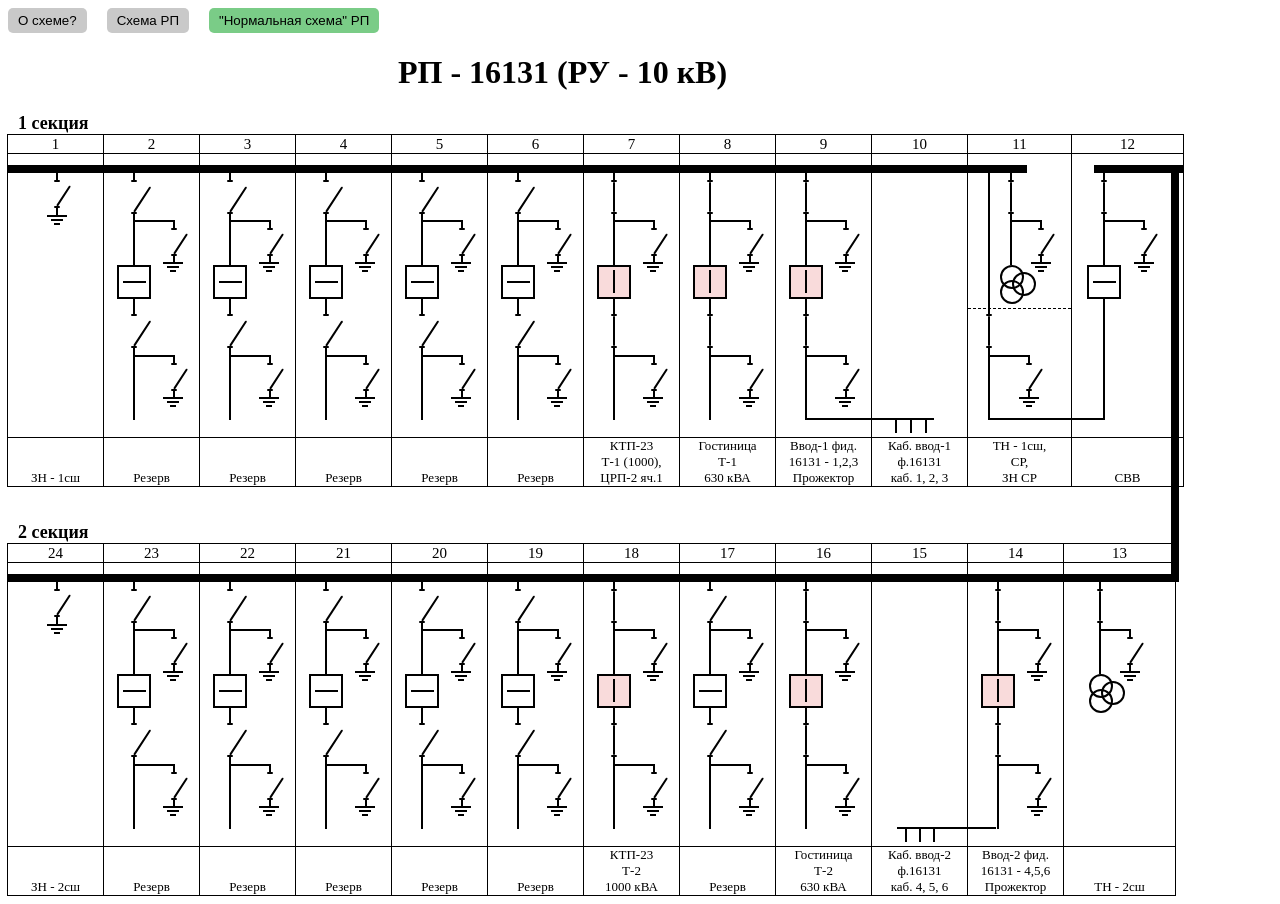
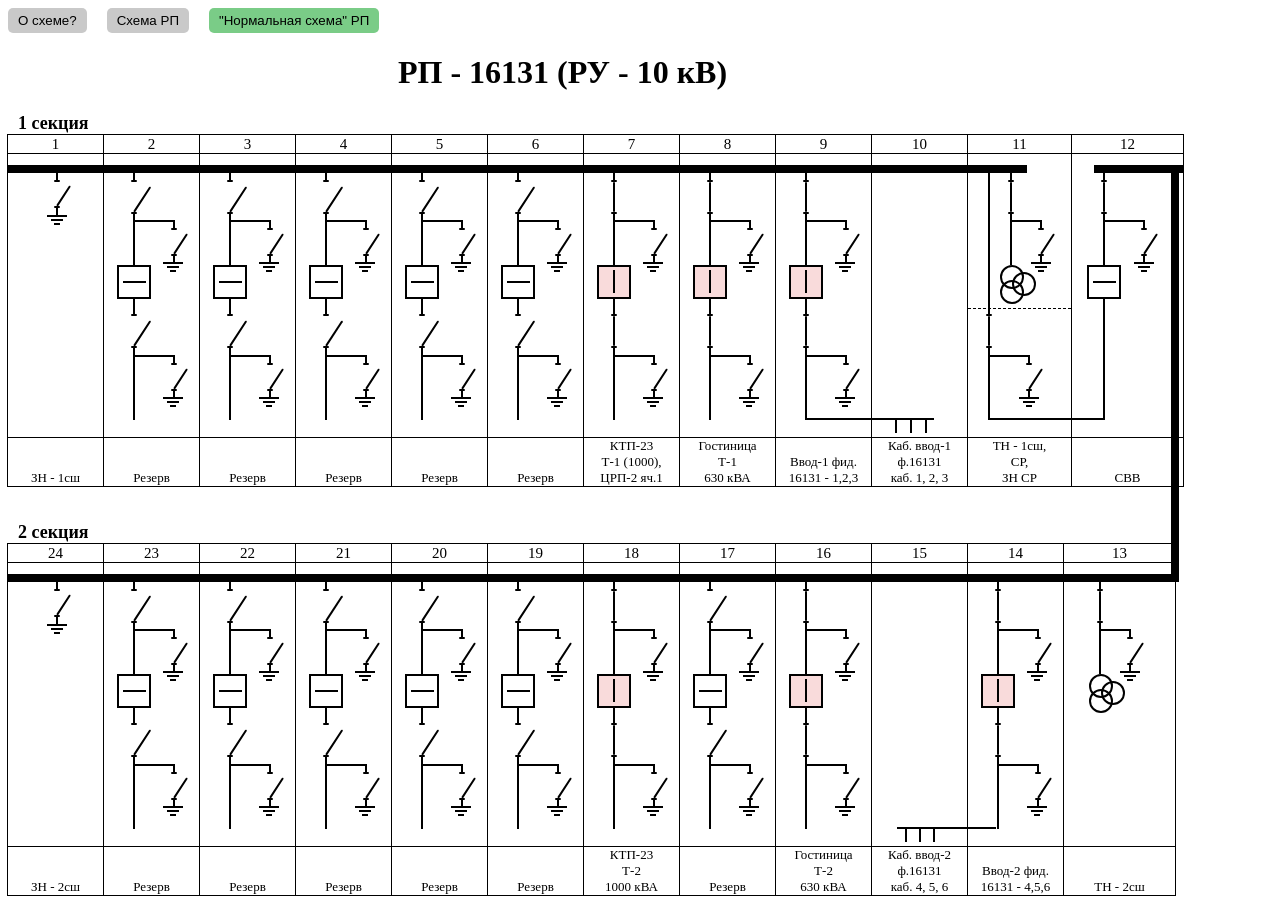
Before and after one commit to VDN74/rp16131, a React (Vite) app: page / in a window 1280 px wide. Built offline with nearby package versions, Linux system fonts and the light colour scheme.

Commit message:
3for deploy

```diff
--- a/src/App.jsx
+++ b/src/App.jsx
@@ -208,7 +208,7 @@ const App = () => {
           number={9}
           name={"Ввод-1 фид."}
           inf1={"16131 - 1,2,3"}
-          inf2={"Прожектор"}
+          inf2={""}
           devicesStatus={statusDevicesCells[9]}
           handleToggleDevice={handleToggleDevice}
         ></Cell>
@@ -337,7 +337,7 @@ const App = () => {
           number={14}
           name={"Ввод-2 фид."}
           inf1={"16131 - 4,5,6"}
-          inf2={"Прожектор"}
+          inf2={""}
           devicesStatus={statusDevicesCells[14]}
           handleToggleDevice={handleToggleDevice}
         ></Cell>
```
Also changed, not shown: 2 other files (tests, documents, lock files or other folders).
